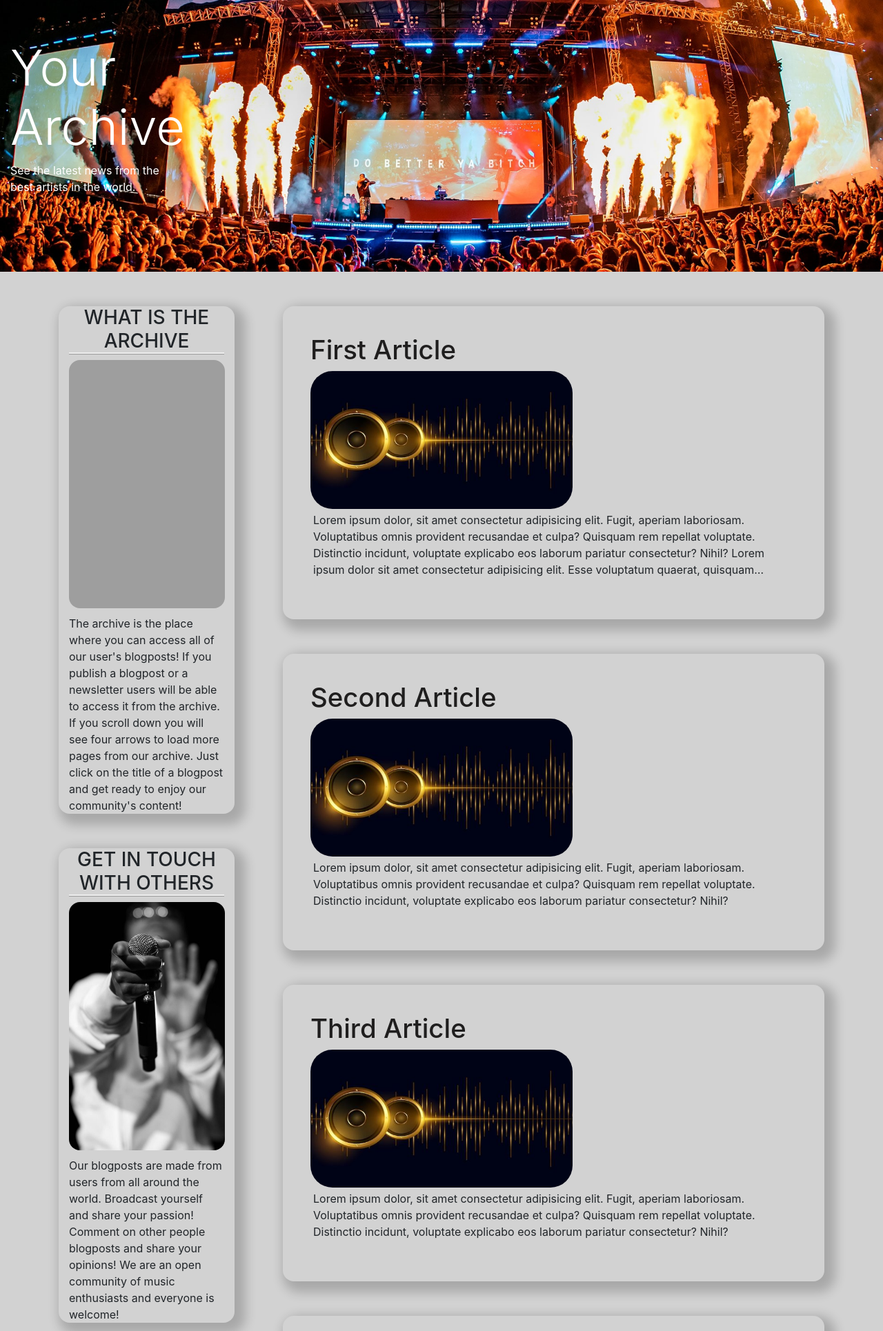
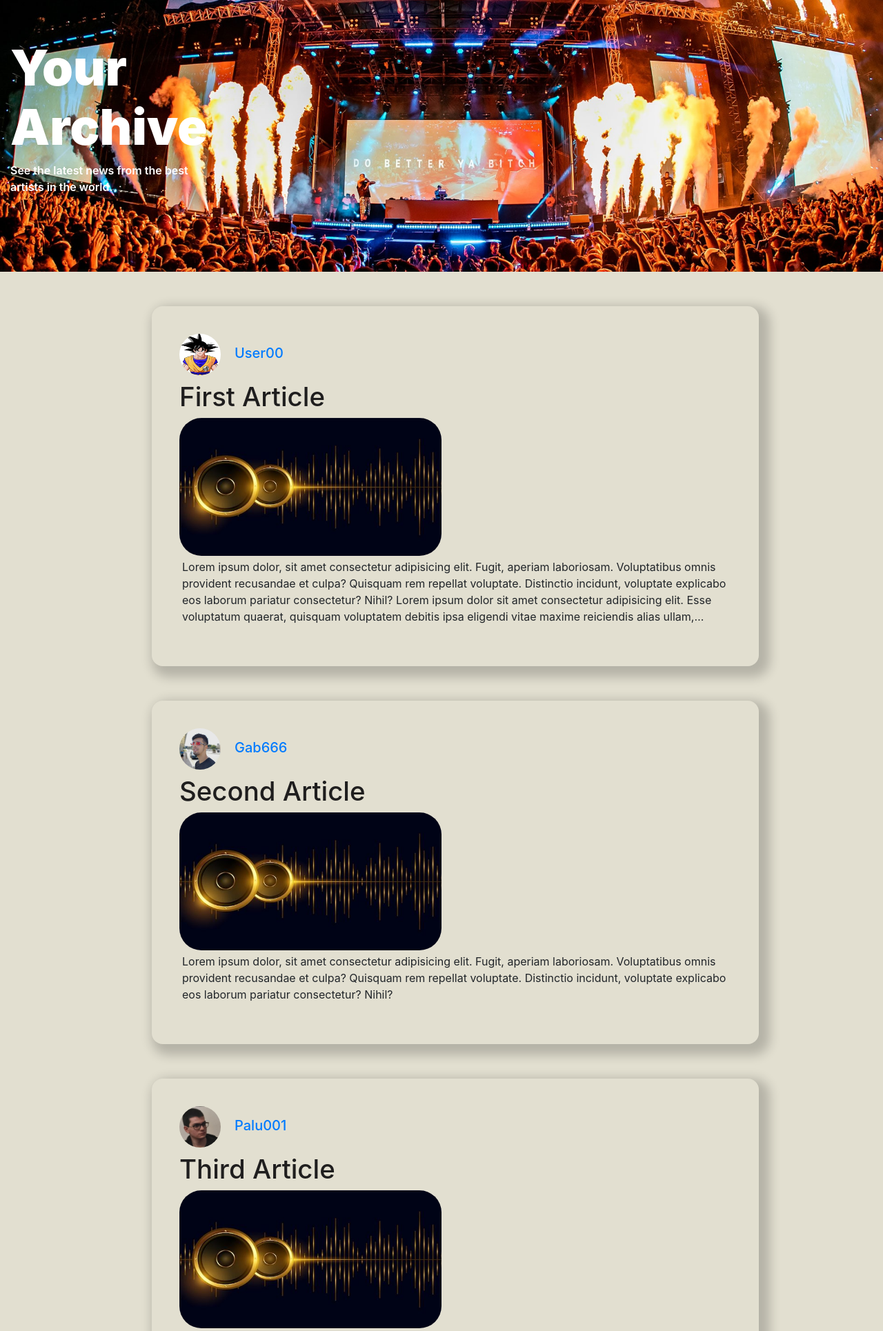
Before and after one commit to EmaMule/ProjectMuseek, a PHP site: page /archive.html in a window 1280 px wide. Shown: the part 56-1986 px from the top of the page at 69% size. Run offline with PHP 8.4, Linux system fonts and the light colour scheme; some libraries are stand-ins or nearby versions; grey boxes are pictures that could not be loaded.

Commit message:
Add files via upload

```diff
--- a/Progetto LTW/archive.html
+++ b/Progetto LTW/archive.html
@@ -137,8 +137,8 @@
       <div class="row">
         <div class="col-lg-7 col-md-10">
           <!--IMPORTANTE , qua User dovrà essere cambiato dinamicamente a seconda di chi è l'utente che ha fatto il login-->
-          <h1 class="display-3 text-white">Your Archive</h1>
-          <p class="text-white mt-0 mb-5">
+          <h1 class="display-3 text-white" style="font-weight: 1000;">Your Archive</h1>
+          <p class="text-white mt-0 mb-5" style="font-weight: 600;">
             See the latest news from the best artists in the world.
           </p>
         </div>
@@ -148,38 +148,18 @@
     <!--FINE BANNER-->
     <div class="container">
       <div class="row">
-        <div class="col-3">
-          <div class="container margin_divider">
-            <header class="h3 header_tag_top_g">WHAT IS THE ARCHIVE</header>
-            <img src="images/archive-img-0.jpg" class="archive_img_top_g">
-            <p class="archive_text_top_g">The archive is the place where you can access all of our user's blogposts!
-              If you publish a blogpost or a newsletter users will be able to access it from the archive. If you scroll
-              down you will see four arrows to load more pages from our archive. Just click on the title of a blogpost
-              and get ready to enjoy our community's content!
-            </p>
-          </div>
-          <div class="container margin_divider">
-            <header class="h3 header_tag_top_g">GET IN TOUCH WITH OTHERS</header>
-            <img src="images/archive-img-2.jpg" class="archive_img_top_g">
-            <p class="archive_text_top_g">Our blogposts are made from users from all around the world.
-              Broadcast yourself and share your passion! Comment on other
-              people blogposts and share your opinions! We are an open
-              community of music enthusiasts and everyone is welcome!
-            </p>
-          </div>
-          <div class="container margin_divider">
-            <header class="h3 header_tag_top_g">SHARE YOUR PASSION</header>
-            <img src="images/archive-img-1.jpg" class="archive_img_top_g">
-            <p class="archive_text_top_g">Publish your music, get feedback from the community,
-              share your passion! Open now your personal blog and it'll end up in our archive.
-              The only rule is that the posts must be about music topics!
+        <div class="col-1">
 
-            </p>
-          </div>
         </div>
-        <div class="col-9">
+        <div class="col-10">
           <ul class="article_ul_top_g">
             <li class="article_top_g article_container_top_g" id="article-0">
+              <a href="#">
+                <header class="h5 article_user_text_top_g">
+                  <img class="article_little_icon_top_g" src="images/goku.jpg">User00
+                </header>
+
+              </a>
               <a href="#"
                 ><header class="h3 article_heading_top_g">
                   First Article
@@ -201,6 +181,13 @@
               </p>
             </li>
             <li class="article_top_g article_container_top_g" id="article-1">
+
+              <a href="#">
+                <header class="h5 article_user_text_top_g">
+                  <img class="article_little_icon_top_g" src="images/Gabriele.jpeg">Gab666
+                </header>
+
+              </a>
               <a href="#"
                 ><header class="h3 article_heading_top_g">
                   Second Article
@@ -218,6 +205,12 @@
               </p>
             </li>
             <li class="article_top_g article_container_top_g" id="article-2">
+              <a href="#">
+                <header class="h5 article_user_text_top_g">
+                  <img class="article_little_icon_top_g" src="images/Simone.jpeg">Palu001
+                </header>
+
+              </a>
               <a href="#"
                 ><header class="h3 article_heading_top_g">
                   Third Article
@@ -235,6 +228,13 @@
               </p>
             </li>
             <li class="article_top_g article_container_top_g" id="article-3">
+              <a href="#">
+                <header class="h5 article_user_text_top_g">
+                  <img class="article_little_icon_top_g" src="images/Vegeta.png">RPUP1
+                </header>
+
+              </a>
+
               <a href="#"
                 ><header class="h3 article_heading_top_g">
                   Fourth Article
@@ -252,6 +252,12 @@
               </p>
             </li>
             <li class="article_top_g article_container_top_g" id="article-4">
+              <a href="#">
+                <header class="h5 article_user_text_top_g">
+                  <img class="article_little_icon_top_g" src="images/Emanuele.jpeg">Mule001
+                </header>
+
+              </a>
               <a href="#"
                 ><header class="h3 article_heading_top_g">
                   Fifth Article
@@ -269,6 +275,9 @@
               </p>
             </li>
           </ul>
+        </div>
+        <div class="col-1">
+
         </div>
       </div>
     </div>
@@ -291,6 +300,56 @@
             <a href="#"><ion-icon name="play-forward-circle-outline"></ion-icon></a>
           </li>
         </ul>
+    </div>
+    <div class="container">
+      <div class="row">
+      <div class="col-3">
+        <div class="container margin_divider">
+          <header class="h3 header_tag_top_g">WHAT IS THE ARCHIVE</header>
+          <img src="images/archive-img-0.jpg" class="archive_img_top_g">
+          <p class="archive_text_top_g">The archive is the place where you can access all of our user's blogposts!
+            If you publish a blogpost or a newsletter users will be able to access it from the archive. If you scroll
+            down you will see four arrows to load more pages from our archive. Just click on the title of a blogpost
+            and get ready to enjoy our community's content!
+          </p>
+        </div>
+      </div>
+      <div class="col-3">
+        <div class="container margin_divider">
+          <header class="h3 header_tag_top_g">GET IN TOUCH WITH OTHERS</header>
+          <img src="images/archive-img-2.jpg" class="archive_img_top_g">
+          <p class="archive_text_top_g">Our blogposts are made from users from all around the world.
+            Broadcast yourself and share your passion! Comment on other
+            people blogposts and share your opinions! We are an open
+            community of music enthusiasts and everyone is welcome!
+          </p>
+        </div>
+        </div>
+        <div class="col-3">
+        <div class="container margin_divider">
+          <header class="h3 header_tag_top_g">SHARE YOUR PASSION</header>
+          <img src="images/archive-img-1.jpg" class="archive_img_top_g">
+          <p class="archive_text_top_g">Publish your music, get feedback from the community,
+            share your passion! Open now your personal blog and it'll end up in our archive.
+            The only rule is that the posts must be about music topics!
+
+          </p>
+        </div>
+        </div>
+        <div class="col-3">
+          <div class="container margin_divider">
+            <header class="h3 header_tag_top_g">UPLOAD YOUR CONTENT</header>
+            <img src="images/archive-img-3.jpg" class="archive_img_top_g">
+            <p class="archive_text_top_g">Upload your personal content, porcamadonna. Get
+              feedback from other users and have everyone know how good you are, dio negroide in zambia.
+              Guitar, piano, saxophone. every instrument is accepted! Play here your videos and your
+              audios. Every LGBTQ+ member is accepted as well and we enforce pronoun recognition. If
+              you identify as a frocio dimmerda it's okay. This site is for everyone and there is no place for hate here.
+
+            </p>
+          </div>
+          </div>
+      </div>
     </div>
     <!--FINE BODY-->
     <script
--- a/Progetto LTW/archive_style.css
+++ b/Progetto LTW/archive_style.css
@@ -16,7 +16,37 @@
 }
 
 .body_top_g {
-  background-color: rgb(210, 210, 210);
+  background-color: rgb(233, 233, 233);
+  animation: change-color-anim 180s linear infinite;
+}
+
+@keyframes change-color-anim {
+  0%,
+  100% {
+    background-color: rgb(224, 224, 224);
+  }
+  50% {
+    background-color: gold;
+  }
+}
+
+.article_user_wrapper_top_g {
+  font-size: 0.5em;
+  border-bottom: ridge;
+}
+
+.article_user_text_top_g {
+  width: 30%;
+}
+
+.article_little_icon_top_g {
+  box-sizing: border-box;
+  overflow: hidden;
+  width: 60px;
+  height: 60px;
+  border-radius: 50%;
+  margin-right: 20px;
+  box-shadow: 8px, 8px, 16px, 8px;
 }
 
 .article_container_top_g {
```
Also changed, not shown: Progetto LTW/images/archive-img-3.jpg (added).
